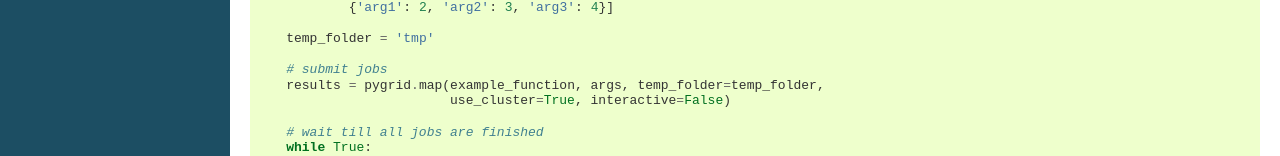
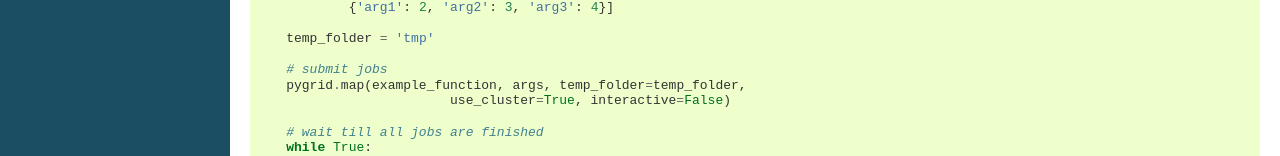
Before and after one commit to flxb/pygrid, a plain HTML site: page index.html in a window 1280 px wide. Shown: the part 2157-2313 px from the top of the page. Drawn offline with Linux system fonts and the light colour scheme.

Commit message:
Update documentation

```diff
--- a/index.html
+++ b/index.html
@@ -184,7 +184,7 @@
     <span class="n">temp_folder</span> <span class="o">=</span> <span class="s">&#39;tmp&#39;</span>
 
     <span class="c"># submit jobs</span>
-    <span class="n">results</span> <span class="o">=</span> <span class="n">pygrid</span><span class="o">.</span><span class="n">map</span><span class="p">(</span><span class="n">example_function</span><span class="p">,</span> <span class="n">args</span><span class="p">,</span> <span class="n">temp_folder</span><span class="o">=</span><span class="n">temp_folder</span><span class="p">,</span>
+    <span class="n">pygrid</span><span class="o">.</span><span class="n">map</span><span class="p">(</span><span class="n">example_function</span><span class="p">,</span> <span class="n">args</span><span class="p">,</span> <span class="n">temp_folder</span><span class="o">=</span><span class="n">temp_folder</span><span class="p">,</span>
                          <span class="n">use_cluster</span><span class="o">=</span><span class="bp">True</span><span class="p">,</span> <span class="n">interactive</span><span class="o">=</span><span class="bp">False</span><span class="p">)</span>
 
     <span class="c"># wait till all jobs are finished</span>
```
